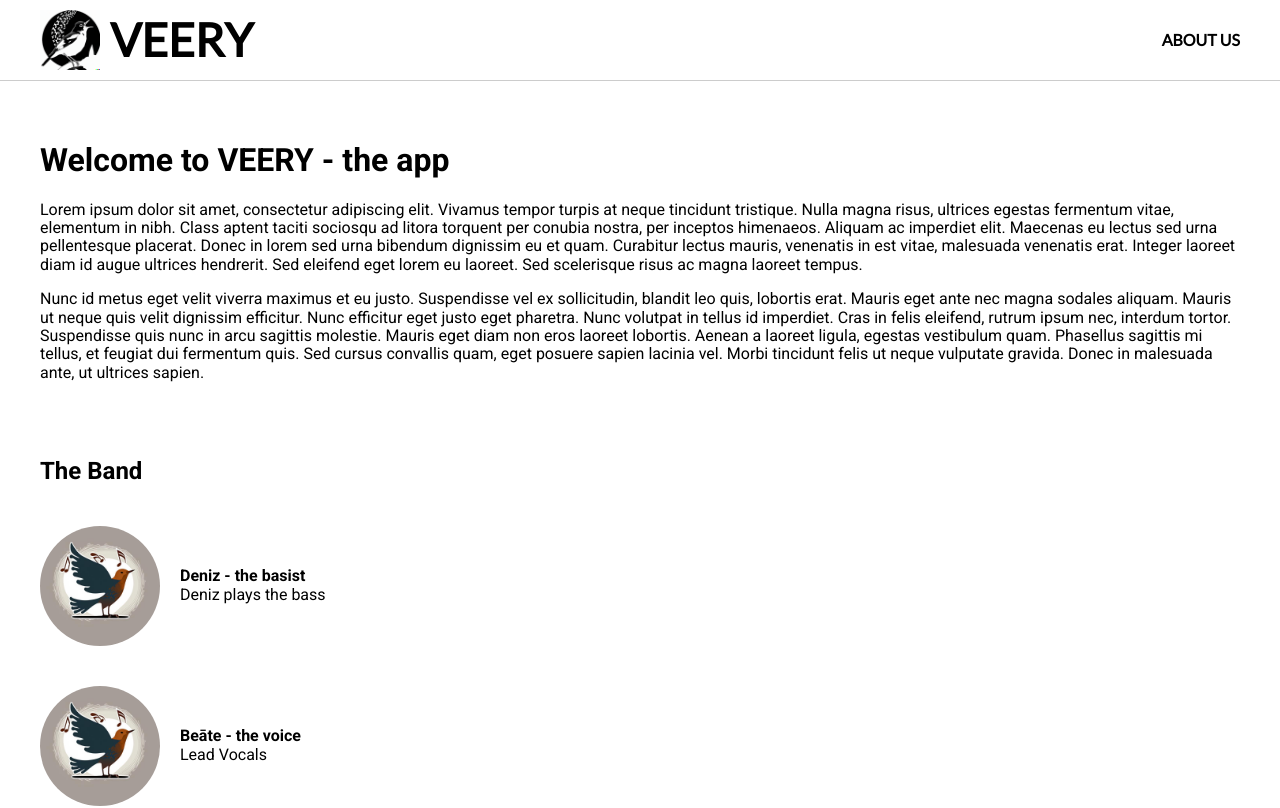
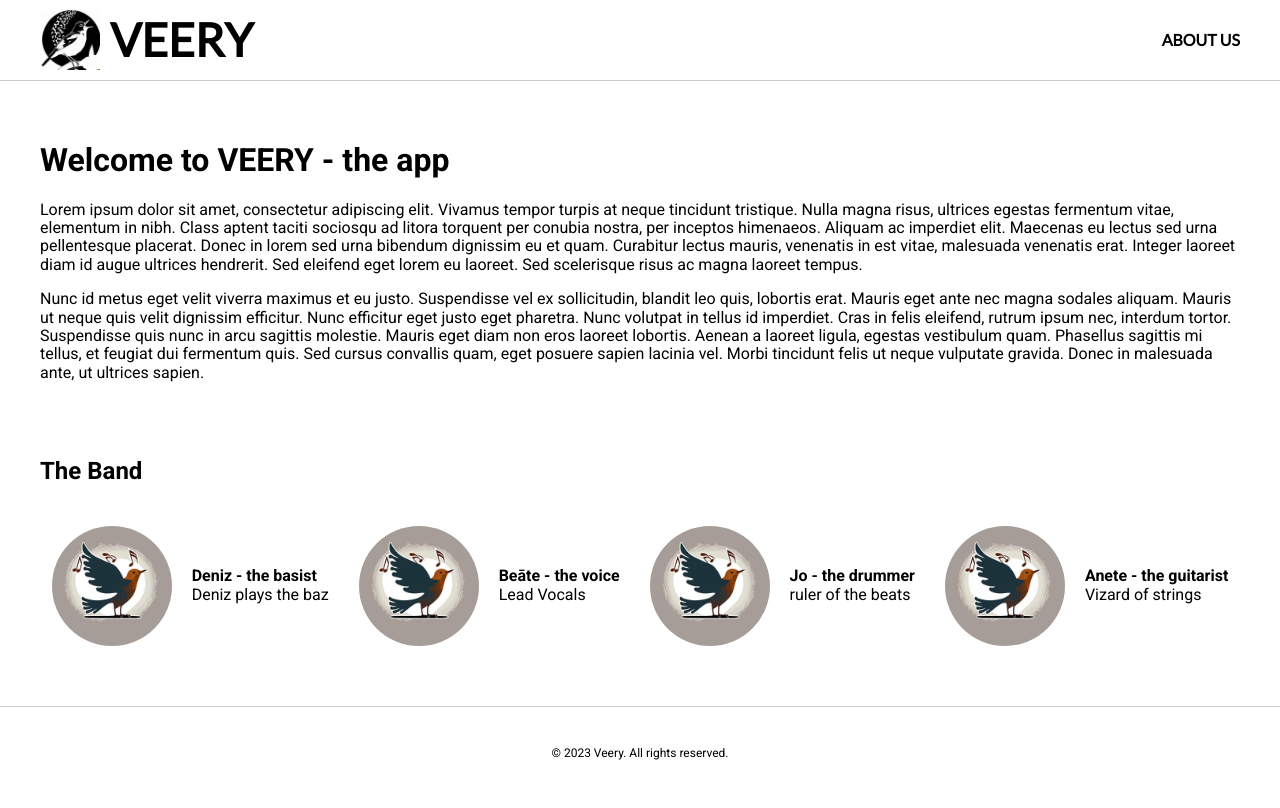
Before and after one commit to anetecima/Veery, a React (Vite) app: page /about in a window 1280 px wide. Shown: the top 808 px of the page. Built offline with nearby package versions, Linux system fonts and the light colour scheme.

Commit message:
some styles

```diff
--- a/src/pages/aboutUs/aboutUsPage.tsx
+++ b/src/pages/aboutUs/aboutUsPage.tsx
@@ -51,11 +51,19 @@ export const AboutUsPage = () => (
     <div style={{ padding: '0 40px 40px' }}>
       <h2>The Band</h2>
 
-      <div>
+      <div
+        style={{
+          display: 'flex',
+          flexWrap: 'wrap',
+          gap: '30px',
+          justifyContent: 'center',
+          alignItems: 'center',
+        }}
+      >
         <MemberItem
           picture="veery.jpeg"
           role="the basist"
-          description="Deniz plays the bass"
+          description="Deniz plays the baz"
           name="Deniz"
         />
         <MemberItem
```
